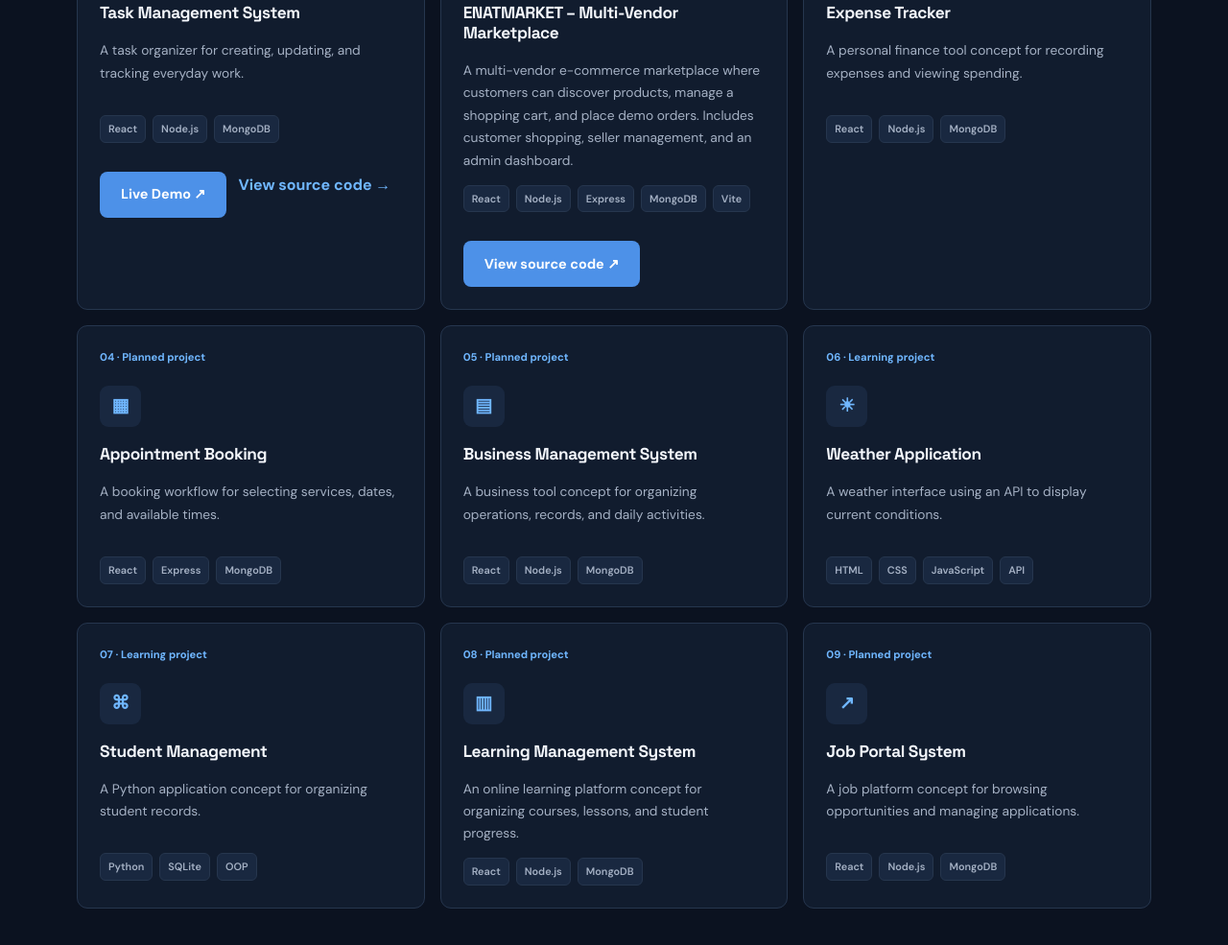
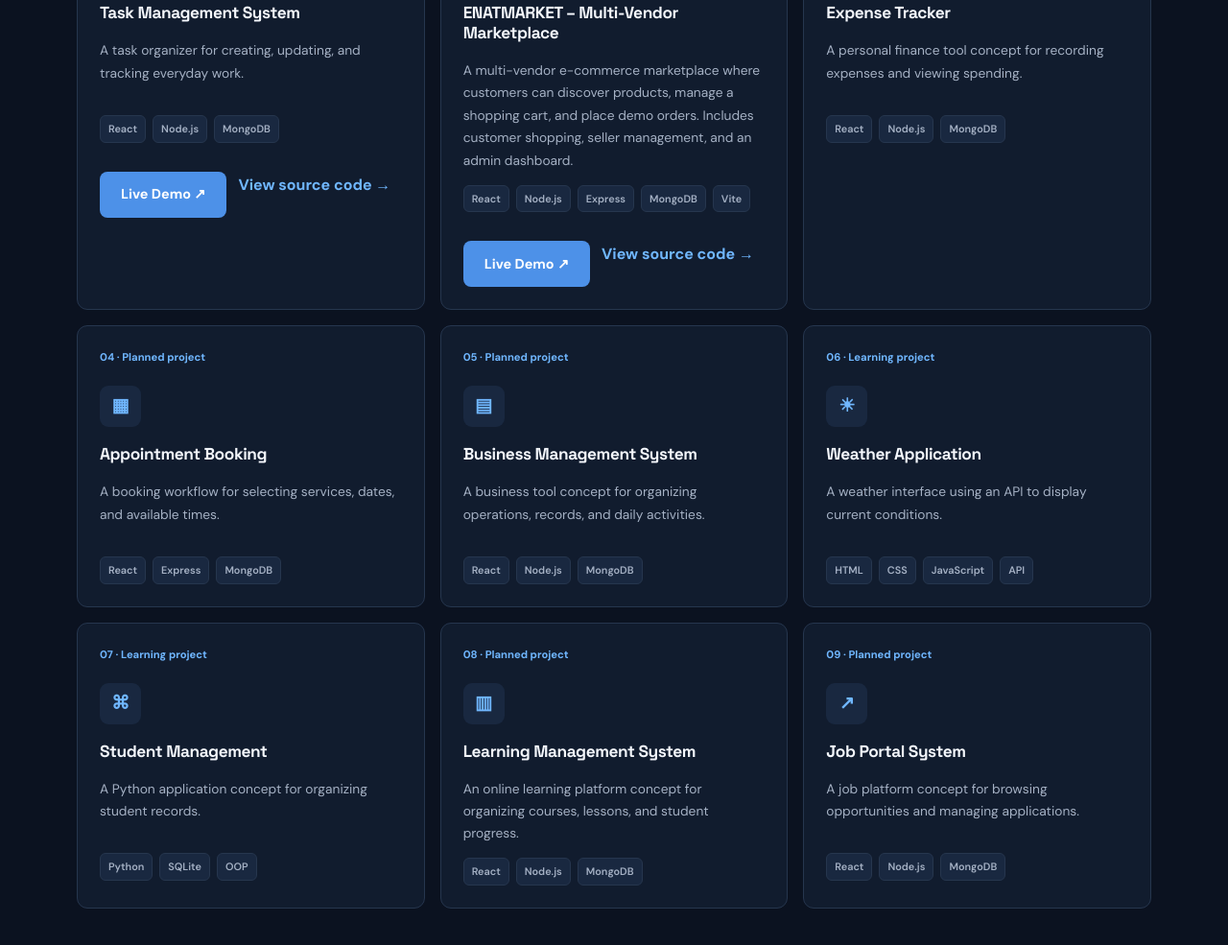
Before and after one commit to dawabest/dawit-portfolio, a plain HTML site: page index.html in a window 1280 px wide. Shown: the part 2352-3337 px from the top of the page at 96% size. Drawn offline with Linux system fonts and the light colour scheme.

Commit message:
Add ENATMARKET live demo link to portfolio

```diff
--- a/index.html
+++ b/index.html
@@ -337,7 +337,8 @@
         <span>Vite</span>
       </div>
       <div class="actions">
-        <a class="btn primary" href="https://github.com/dawabest/enatmarket-ecommerce" target="_blank" rel="noopener noreferrer">View source code ↗</a>
+        <a class="btn primary" href="https://frontend-coral-chi-20.vercel.app/" target="_blank" rel="noopener noreferrer">Live Demo ↗</a>
+        <a class="text-link" href="https://github.com/dawabest/enatmarket-ecommerce" target="_blank" rel="noopener noreferrer">View source code →</a>
       </div>
     </article>
 
```
